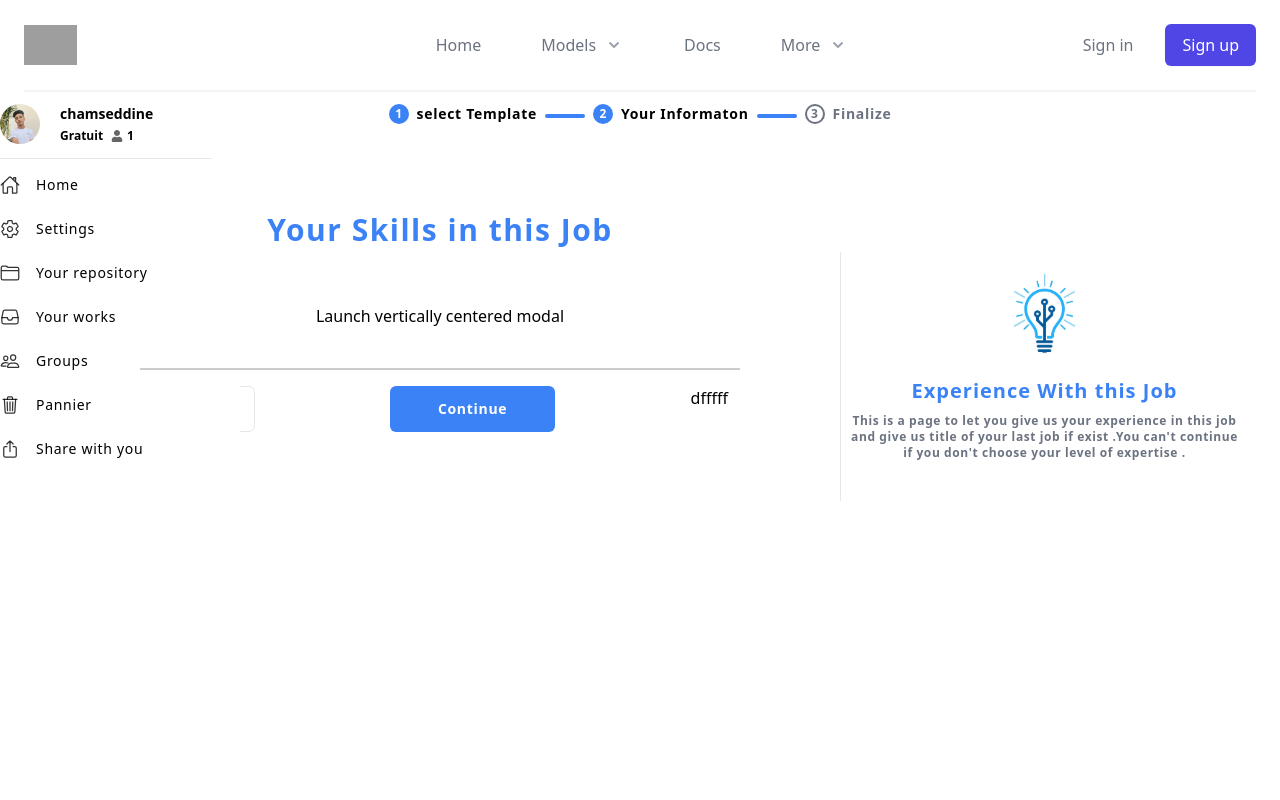
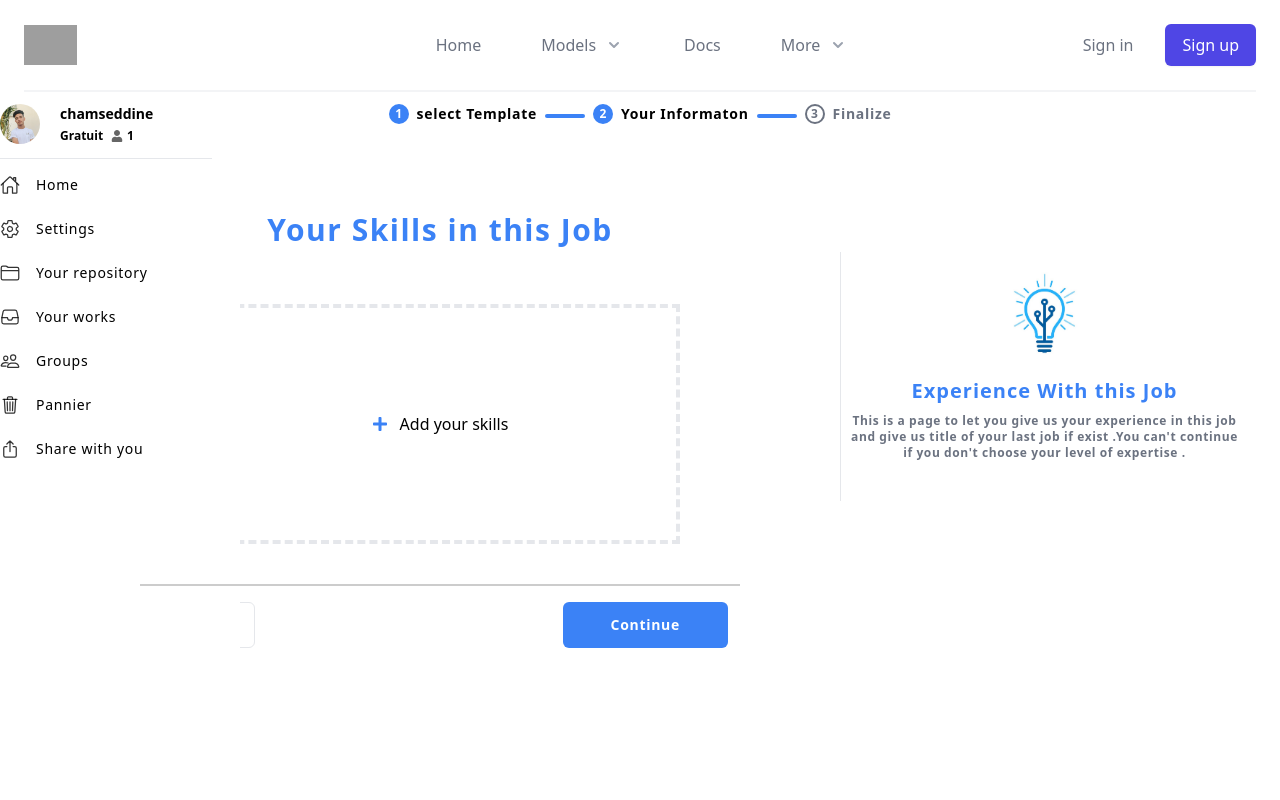
Before and after one commit to chamsou-Br/next_steps, a Next.js app: page /coverLetter/informations in a window 1280 px wide. Shown: the top 800 px of the page. Built offline with nearby package versions, Linux system fonts and the light colour scheme; grey boxes are pictures that could not be loaded.

Commit message:
add skills page

```diff
--- a/components/Modal.jsx
+++ b/components/Modal.jsx
@@ -22,8 +22,8 @@ const MyVerticallyCenteredModal = (props) => {
             {props.body}
         </Modal.Body>
         <Modal.Footer>
-        <button onClick={props.onSelect}className={classNames(' bg-blue-500 text-white text-sm font-bold tracking-wider text-center px-8 lg:px-12 py-3 rounded-md ',{
-                   "hover:bg-white  hover:border hover:text-blue-500 cursor-pointer" : props.skills.length > 0 ,
+        <button onClick={props.onHandler}className={classNames(' bg-blue-500 text-white text-sm font-bold tracking-wider text-center px-8 lg:px-12 py-3 rounded-md ',{
+                   "hover:bg-white   hover:border hover:text-blue-500 cursor-pointer" : props.skills.length > 0 ,
                     })}>
                   Continue
         </button>
--- a/components/SkilllsCoverLetter.jsx
+++ b/components/SkilllsCoverLetter.jsx
@@ -2,18 +2,28 @@ import React, { useState } from 'react'
 import MyVerticallyCenteredModal from './Modal';
 import classNames from 'classnames';
 import SkillsSelected from './SkillsSelected';
+import { FaPlus } from 'react-icons/fa';
 
 const SkilllsCoverLetter = (props) => {
   const [modalShow, setModalShow] = useState(false);
-  const [skills,setSkills] = useState([])
+  const [skills,setSkills] = useState([]);
+  const [skillsSelected , setSkillsSelected] = useState([]);
+
+  // select skills function
   const onSelect = (skill) => {
-    if (skills.indexOf(skill) == -1) {
-      setSkills([...skills , skill]);
+    if (skillsSelected.indexOf(skill) == -1) {
+      setSkillsSelected([...skillsSelected , skill]);
     }else {
-      setSkills(skills.filter(item => item != skill))
+      setSkillsSelected(skillsSelected.filter(item => item != skill))
     }
+  }
 
+  // consfirm selecte function
+  const onHandler = () => {
+    setSkills(skillsSelected);
+    setModalShow(false)
   }
+
   return (
     <div className=" h-screen">
     {/* help  */}
@@ -37,12 +47,37 @@ const SkilllsCoverLetter = (props) => {
             <h1 className=' text-blue-500 font-bold text-xl md:text-2xl lg:text-3xl tracking-wider mb-14'>
                 Your Skills in this Job
             </h1>
+            {skills.length == 0 && (
+                <div className=' h-60 w-3/5 m-auto text-center flex justify-center border-dashed border-4  bg-'>
 
-            <button variant="primary" onClick={() => setModalShow(true)}>
-              Launch vertically centered modal
-            </button>
+                  <div className=' hover:text-blue-500 cursor-pointer flex justify-center m-auto' variant="primary" onClick={() => setModalShow(true)}>
+                  <FaPlus className=' text-blue-500 font-bold text-center mr-3 mt-1' />
+                  Add your skills
+                  </div>
+                </div>
+            )}
 
-            <MyVerticallyCenteredModal show={modalShow} onHide={() => setModalShow(false) }  body={<SkillsSelected onSelect={onSelect} data={props.data} skills={skills}  /> } skills={skills}   />
+            {skills.length > 0 && (
+              <>
+              <div className=' relative border-dashed border-4 w-3/5  m-auto pt-8 pb-5 mb-10'>
+                  {skills.map((item,index) => {
+                      return(
+                        <div key={index} className=' w-80 m-auto mb-3 bg-white border border-gray-500 px-2 py-2'>
+                            <p className=' text-blue-500 tracking-wider font-bold text-sm'>
+                                {item}
+                            </p>
+                        </div>
+              )})}
+               <div className='  hover:text-blue-500 cursor-pointer flex justify-center text-sm font-bold tracking-wider' variant="primary" onClick={() => setModalShow(true)}>
+                    <FaPlus className=' text-blue-500 font-bold text-center mr-3 mt-1' />
+                     Add your skills
+                </div>
+              </div>
+
+              </>
+            )}
+
+            <MyVerticallyCenteredModal show={modalShow} onHide={() => {setModalShow(false);setSkillsSelected(skills)} }  body={<SkillsSelected onSelect={onSelect} data={props.data} skillsSelected={skillsSelected}  /> } skills={skills} onHandler={onHandler}   />
 
             <div className=' m-auto mt-10 h-0.5 w-4/5  md:w-3/4 bg-black opacity-20' />
 
@@ -57,7 +92,6 @@ const SkilllsCoverLetter = (props) => {
                     })}>
                   Continue
                 </button>
-                <h1 onClick={()=>console.log(skills)}>dfffff</h1>
             </div>
 
         </div>
--- a/components/SkillsSelected.jsx
+++ b/components/SkillsSelected.jsx
@@ -1,19 +1,20 @@
 import classNames from 'classnames'
-import React from 'react'
+import React, { useState } from 'react'
 import Scrollbar from 'react-scrollbars-custom'
 import Checkbox from './checkbox'
 
 function SkillsSelected(props) {
+
   return (
     <div className=' max-h-80 overflow-y-auto'>
       <Scrollbar style={{ height : 240 , width : 'auto'}} >
         {props.data.map((item , index) => {
           return(
-            <div onClick={()=>props.onSelect(item.type)} className={classNames("flex mb-4 hover:text-blue-500 ",{
-                'text-blue-500' : props.skills.indexOf(item.type) != -1,
-                'text-gray-500' : props.skills.indexOf(item.type) == -1
+            <div key={index} onClick={()=>props.onSelect(item.type)} className={classNames("flex mb-4 hover:text-blue-500 ",{
+                'text-blue-500' : props.skillsSelected.indexOf(item.type) != -1,
+                'text-gray-500' : props.skillsSelected.indexOf(item.type) == -1
             })} >
-              <Checkbox checked={props.skills.indexOf(item.type) != -1}  />
+              <Checkbox checked={props.skillsSelected.indexOf(item.type) != -1}  />
               <h1 className=' cursor-pointer text-sm font-bold  tracking-wider ml-4 '>{item.type}</h1>
             </div>
         )})}
```
